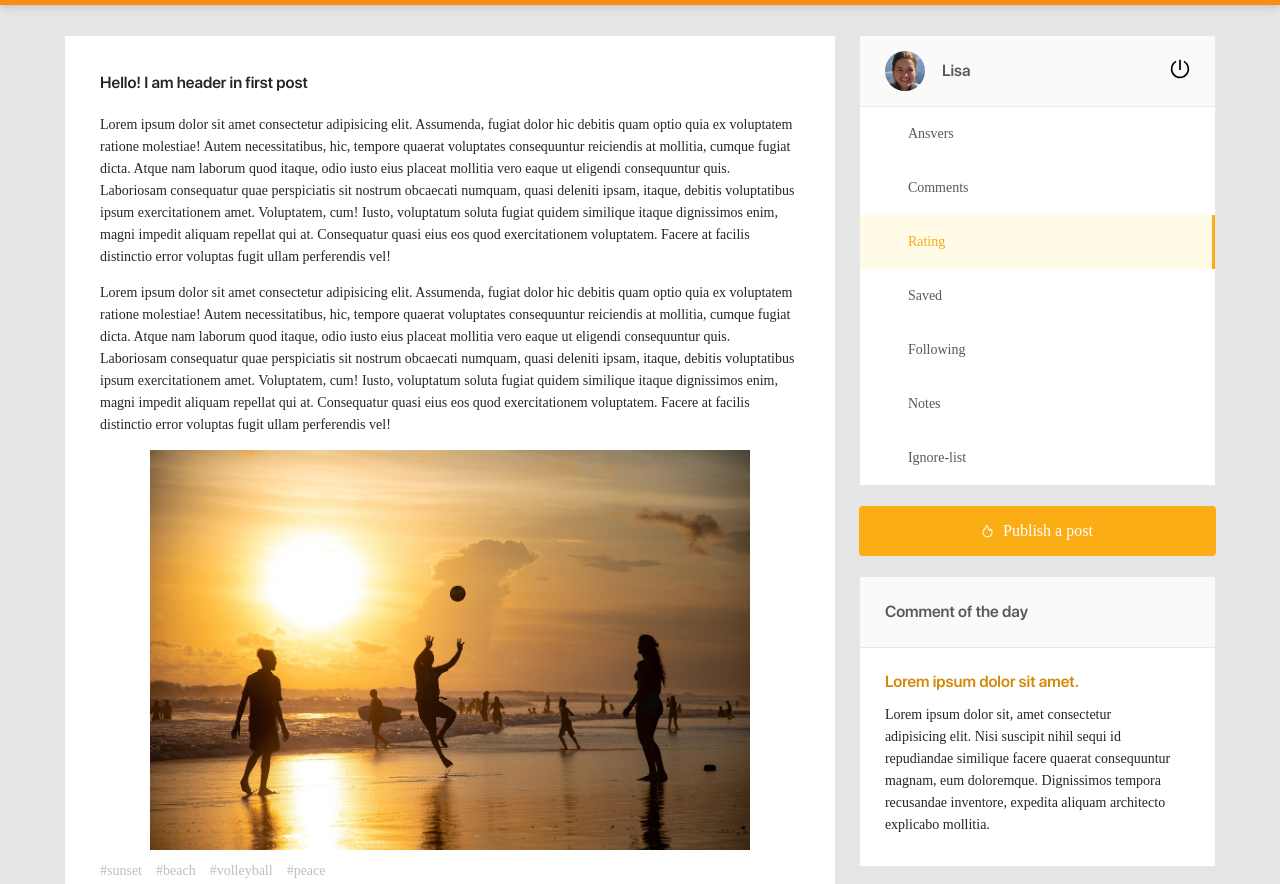
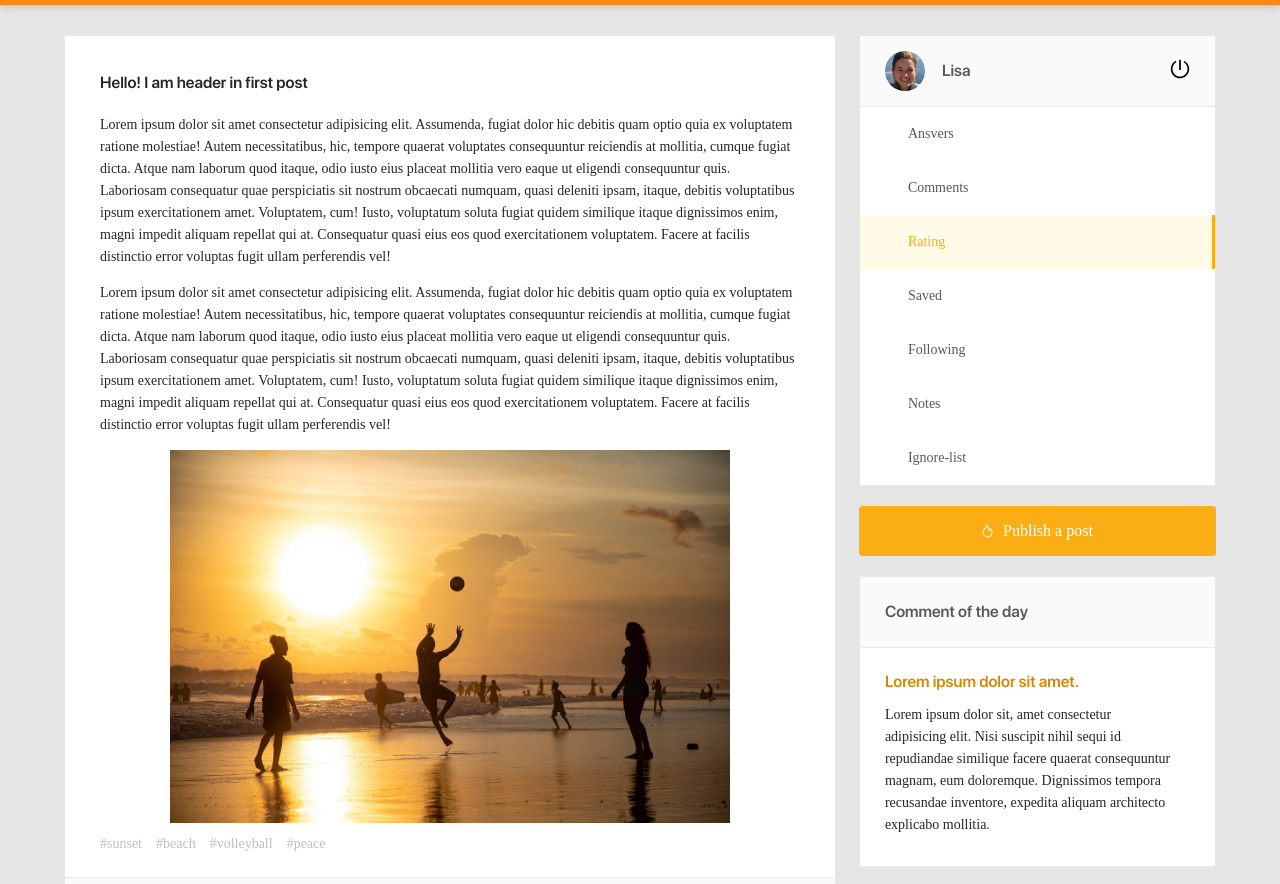
Before and after one commit to tokishimaD/pikadu, a plain HTML site: page index.html in a window 1280 px wide. Shown: the part 59-943 px from the top of the page. Drawn offline with Linux system fonts and the light colour scheme; files whose address does not match are found by name.

Commit message:
Update style.css

```diff
--- a/css/style.css
+++ b/css/style.css
@@ -138,11 +138,12 @@ body{
     display: flex;
     justify-content: center;
     padding-bottom: 10px;
-    width: auto;
+    width: 100%;
 }
 .post-image{
     cursor: pointer;
     max-height: 400px;
+    max-width: 80%;
 }
 .tags{
    margin-bottom: 22px;
```
